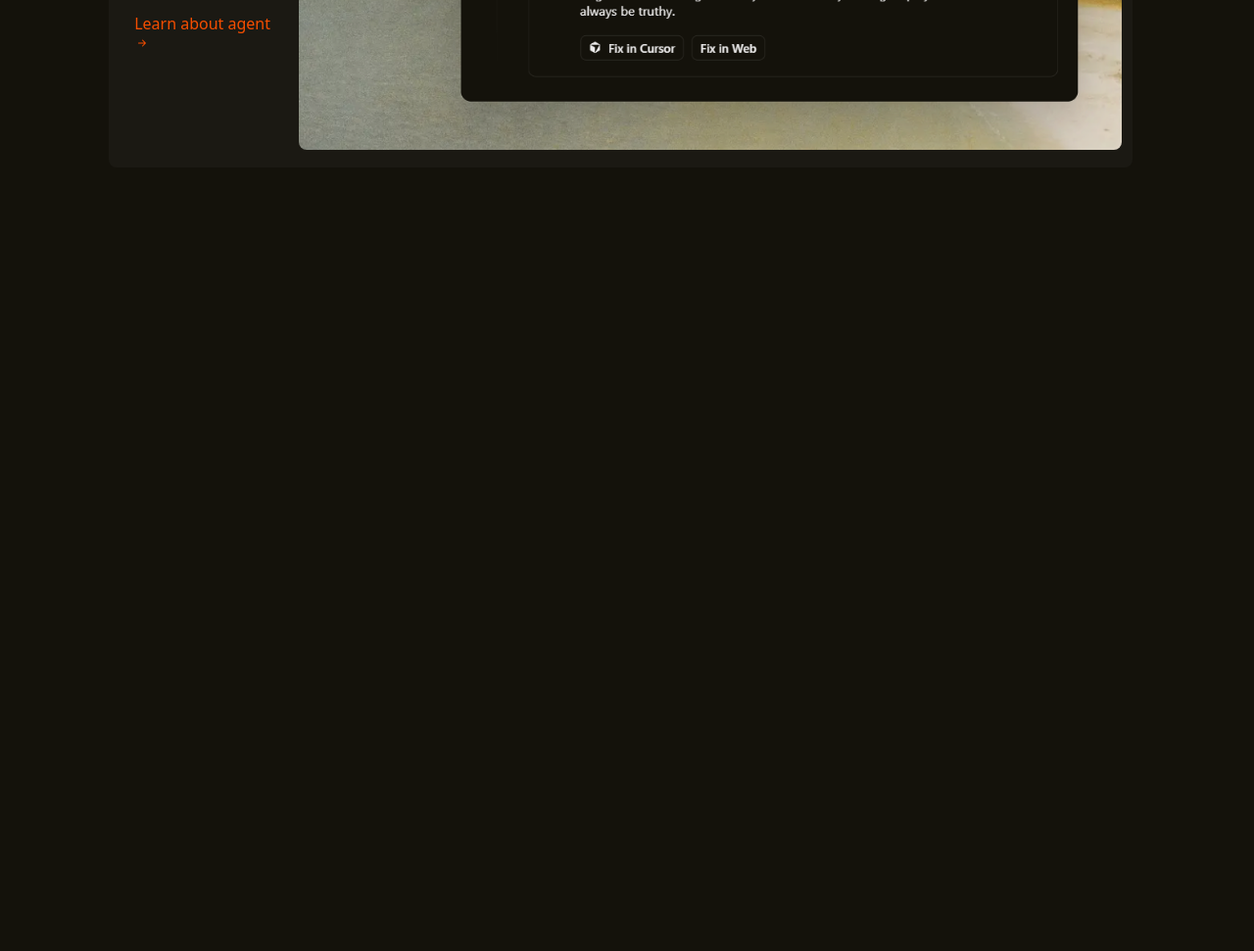
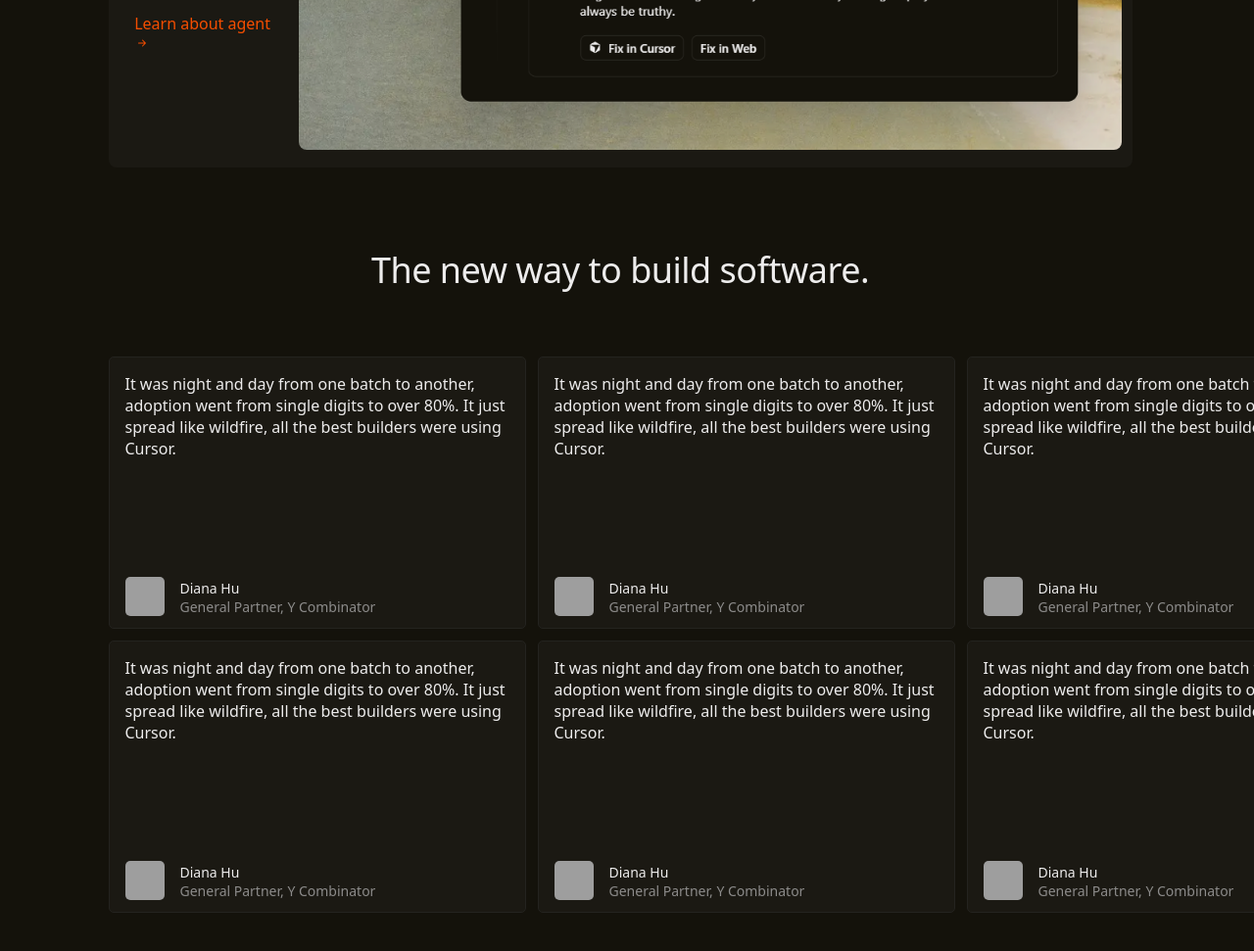
Before and after one commit to nikhill3141/cursor-landing-page, a plain HTML site: page index.html in a window 1280 px wide. Shown: the part 3401-4372 px from the top of the page at 98% size. Before the commit the page ends 3652 px from the top, so only its background shows below. Drawn offline with Linux system fonts and the light colour scheme; grey boxes are pictures that could not be loaded.

Commit message:
Testimonial added

```diff
--- a/index.html
+++ b/index.html
@@ -3,7 +3,7 @@
 <head>
   <meta charset="UTF-8">
   <meta name="viewport" content="width=device-width, initial-scale=1.0">
-  <title>Cursor by nikhil</title>
+  <title>Cursor</title>
   <link rel="stylesheet" href="style.css">
 </head>
 <body id="home">
@@ -100,6 +100,74 @@
         <div class="box-2"><img src="/assets/Features-img/Feature-3.png" alt="feature-1"></div>
       </div>
     </section>
+    <section class="section-5">
+      <h2>The new way to build software.</h2>
+      <div class="testimonial-layout">
+        <div class="testimonial-card">
+          <div><p>It was night and day from one batch to another, adoption went from single digits to over 80%. It just spread like wildfire, all the best builders were using Cursor.</p></div>
+            <figure class="personal-detail">
+              <img src="https://cursor.com/marketing-static/_next/image?url=https%3A%2F%2Fptht05hbb1ssoooe.public.blob.vercel-storage.com%2Fassets%2Favatars%2Fdiana-hu-avatar.png&w=96&q=70" alt="profile-img">
+              <figcaption class="name-detail">
+                <div>
+                  Diana Hu <br>
+                  <span>General Partner, Y Combinator</span>
+                </div>
+              </figcaption>
+            </figure>
+        </div>
+        <div class="testimonial-card">
+          <div><p>It was night and day from one batch to another, adoption went from single digits to over 80%. It just spread like wildfire, all the best builders were using Cursor.</p></div>
+            <figure class="personal-detail">
+              <img src="https://cursor.com/marketing-static/_next/image?url=https%3A%2F%2Fptht05hbb1ssoooe.public.blob.vercel-storage.com%2Fassets%2Favatars%2Fshadcn-avatar.png&w=96&q=70" alt="profile-img-2">
+              <figcaption class="name-detail">
+                Diana Hu <br>
+                <span>General Partner, Y Combinator</span>
+              </figcaption>
+            </figure>
+        </div>
+        <div class="testimonial-card">
+          <div><p>It was night and day from one batch to another, adoption went from single digits to over 80%. It just spread like wildfire, all the best builders were using Cursor.</p></div>
+            <figure class="personal-detail">
+              <img src="https://cursor.com/marketing-static/_next/image?url=https%3A%2F%2Fptht05hbb1ssoooe.public.blob.vercel-storage.com%2Fassets%2Favatars%2Fandrej-karpathy-avatar.png&w=96&q=70" alt="profile-img-3">
+              <figcaption class="name-detail">
+                Diana Hu <br>
+                <span>General Partner, Y Combinator</span>
+              </figcaption>
+            </figure>
+        </div>
+        <div class="testimonial-card">
+          <div><p>It was night and day from one batch to another, adoption went from single digits to over 80%. It just spread like wildfire, all the best builders were using Cursor.</p></div>
+            <figure class="personal-detail">
+              <img src="https://cursor.com/marketing-static/_next/image?url=https%3A%2F%2Fptht05hbb1ssoooe.public.blob.vercel-storage.com%2Fassets%2Favatars%2Fpatrick-collison-avatar.png&w=96&q=70" alt="profile-img-4">
+              <figcaption class="name-detail">
+                Diana Hu <br>
+                <span>General Partner, Y Combinator</span>
+              </figcaption>
+            </figure>
+        </div>
+        <div class="testimonial-card">
+          <div><p>It was night and day from one batch to another, adoption went from single digits to over 80%. It just spread like wildfire, all the best builders were using Cursor.</p></div>
+            <figure class="personal-detail">
+              <img src="https://cursor.com/marketing-static/_next/image?url=https%3A%2F%2Fptht05hbb1ssoooe.public.blob.vercel-storage.com%2Fassets%2Favatars%2Ftheprimeagen-avatar.png&w=96&q=70" alt="profile-img-5">
+              <figcaption class="name-detail">
+                Diana Hu <br>
+                <span>General Partner, Y Combinator</span>
+              </figcaption>
+            </figure>
+        </div>
+        <div class="testimonial-card">
+          <div><p>It was night and day from one batch to another, adoption went from single digits to over 80%. It just spread like wildfire, all the best builders were using Cursor.</p></div>
+            <figure class="personal-detail">
+              <img src="https://cursor.com/marketing-static/_next/image?url=https%3A%2F%2Fptht05hbb1ssoooe.public.blob.vercel-storage.com%2Fassets%2Favatars%2Fgreg-brockman-avatar.jpg&w=96&q=70" alt="profile-img-6">
+              <figcaption class="name-detail">
+                Diana Hu <br>
+                <span>General Partner, Y Combinator</span>
+              </figcaption>
+            </figure>
+        </div>
+      </div>
+
+    </section>
   </main>
   <footer></footer>
 
--- a/style.css
+++ b/style.css
@@ -149,6 +149,7 @@ nav{
   height: 48px;
   border-radius: 2rem;
   padding: 12px 21px 12px 21px;
+  cursor: pointer;
 }
 .cta-btn svg{
   background-color: #edecec;
@@ -197,12 +198,6 @@ nav{
 
 }
 
-.section-4{
-
-
-}
-
-
 .box{
   display: flex;
   justify-content: center;
@@ -238,3 +233,57 @@ nav{
   height: 650 ;
   border-radius: 8px;
 }
+
+/* Main Testimonial section-5 */
+.testimonial-layout{
+  width: 1300px;
+  margin-bottom: 5rem;
+  display: grid;
+  grid-template-columns: 1fr 1fr 1fr;
+  grid-template-rows: 1fr 1fr;
+  /* border: 1px solid red; */
+  gap: 12px;
+}
+
+.testimonial-card{
+  background-color:#1B1913 ;
+  border-radius: 5px;
+  width: 426px;
+  height: 278px;
+  padding: 1rem;
+  border: 1px solid #24231f ;
+}
+.section-5 h2{
+  font-size: 36px;
+  font-weight: 500;
+  text-align: center;
+  margin-bottom: 4rem;
+}
+.personal-detail{
+  height: 112px;
+  /* border: 1px solid red; */
+  margin-top: 3rem;
+  display: flex;
+  justify-content: start;
+  align-items: end;
+  gap: 1rem;
+}
+.personal-detail img{
+  width: 40px;
+  height: 40px;
+  border-radius: 5px;
+}
+figcaption{
+    font-weight: 500;
+    font-size: 14px;
+}
+
+.name-detail span{
+  color: #8c8b8a;
+  font-weight: 500;
+  font-size: 14px;
+}
+.testimonial-card p{
+  font-size: 16px;
+  font-weight: 500;
+}
```
